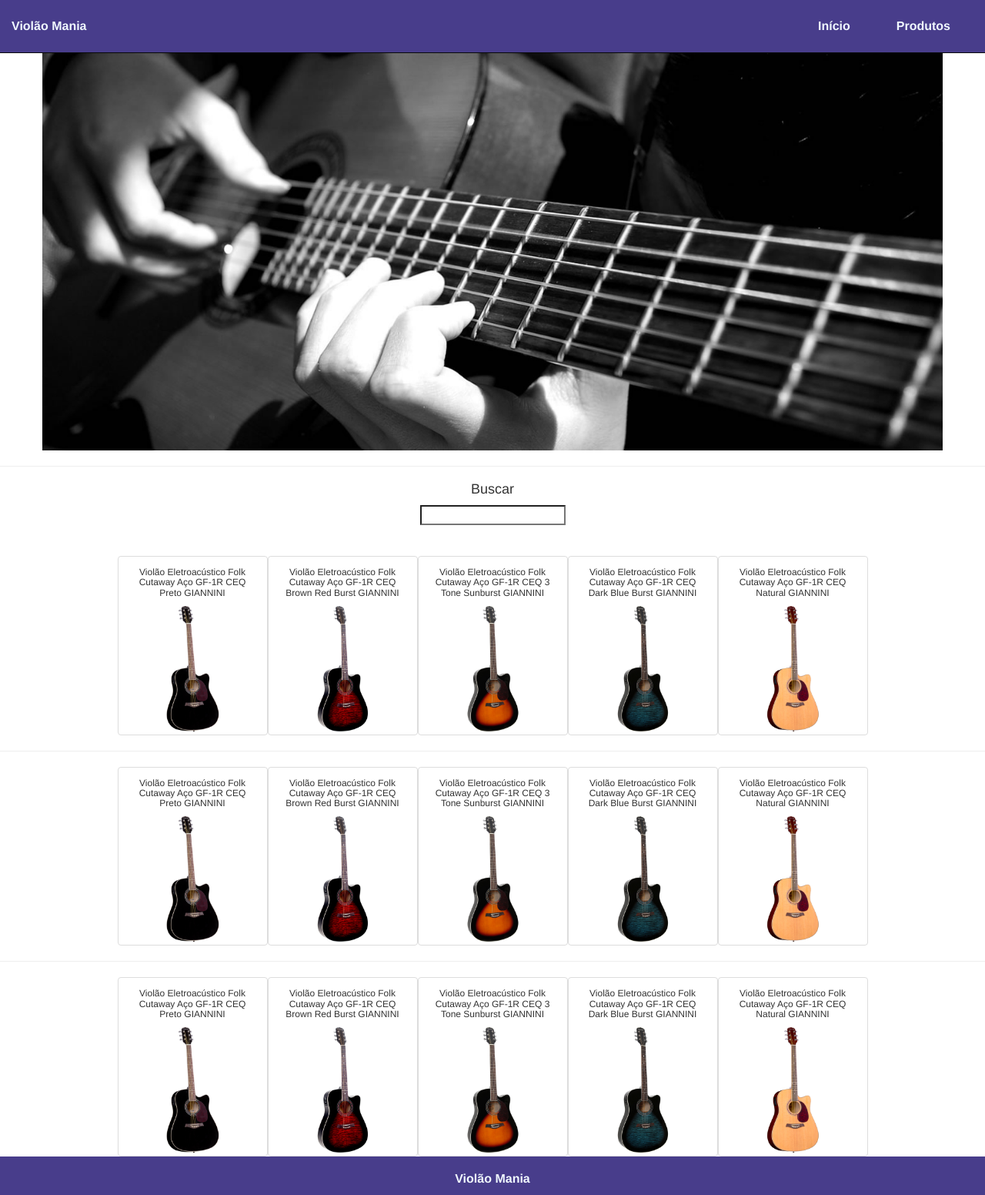
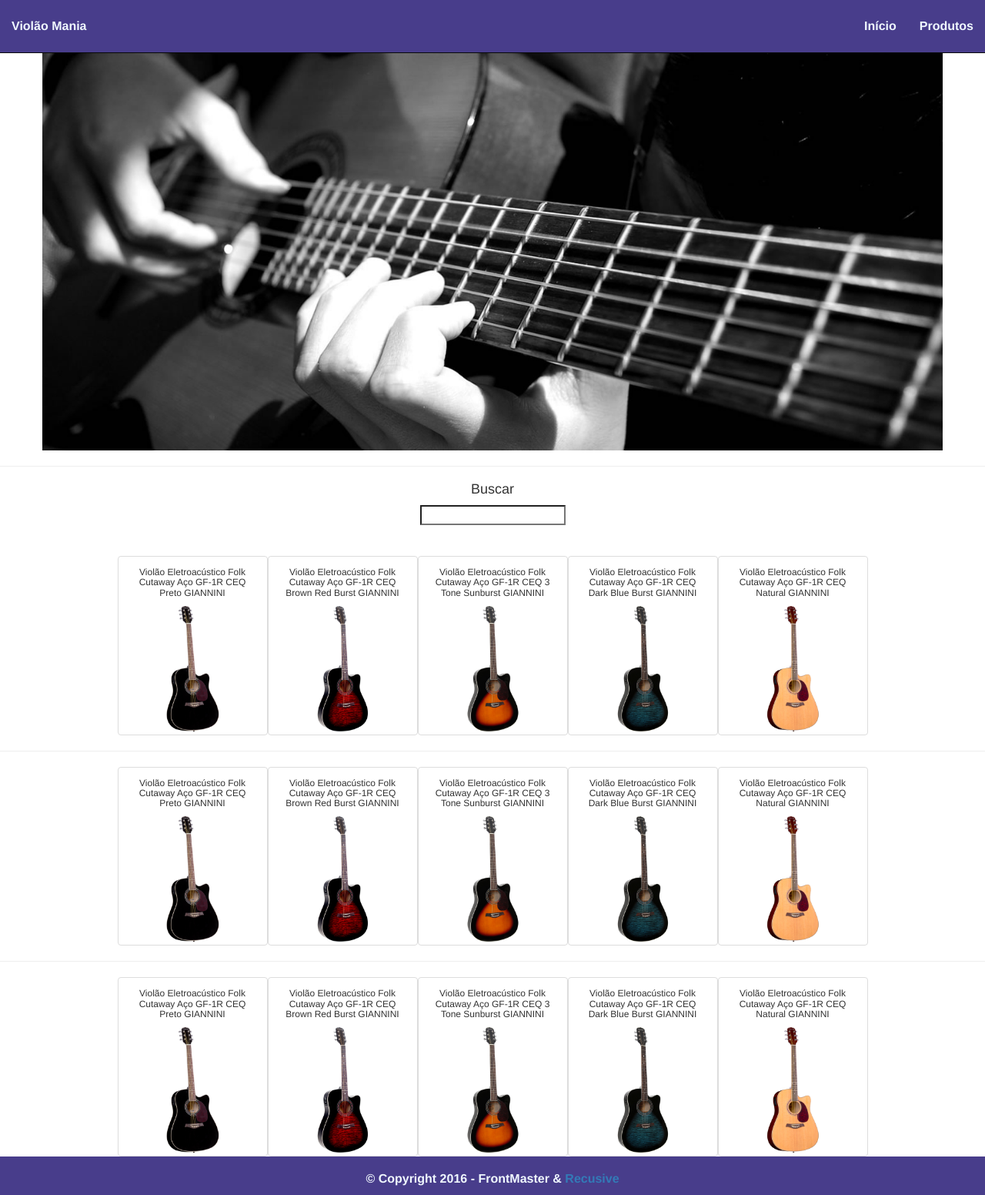
Before and after one commit to JonasPequeno/FrontMaster, a plain HTML site: page violao.html in a window 1280 px wide. Shown: the whole page at 77% size. Drawn offline with Linux system fonts and the light colour scheme.

Commit message:
ADD modifications

```diff
--- a/violao.html
+++ b/violao.html
@@ -23,14 +23,13 @@
         <span class="icon-bar"></span>
         <span class="icon-bar"></span>
       </button>
-      <a class="navbar-brand" href="#"><h6 id="menu-name">Violão Mania</h6></a>
+      <a class="navbar-brand" href="index.html"><h6 id="menu-name">Violão Mania</h6></a>
     </div>
     <div class="collapse navbar-collapse" id="myNavbar">
       <ul class="nav navbar-nav navbar-right">
-         <li class=""><a class="page-scroll" href="#inicio"><h6 id="menu-name">Início</h6></a></li>
-		<li class=""><a class="page-scroll" href="#serviços"><h6 id="menu-name"></h6></a></li>
+         <li class=""><a class="page-scroll" href="index.html"><h6 id="menu-name">Início</h6></a></li>
           <li class=""><a class="page-scroll" href="#produtos"><h6 id="menu-name">Produtos</h6></a></li>
-        <li class=""><a class="page-scroll" href="#contatos"><h6 id="menu-name"></h6></a></li>
+
       </ul>
     </div>
   </div>
@@ -186,7 +185,7 @@
   			      <div class="row-fluid">
     				<div class="span12 text-center">
                      <div class="col-md-12">
-                        <h3 id="menu-name">Violão Mania</h3>
+                        <h3 id="menu-name">© Copyright 2016 - FrontMaster & <a href="#">Recusive</a></h3>
 
                     </div>
  		</div>
```
Also changed, not shown: guitarras.html (+3 -5 lines), index.html (+9 -1 lines).
